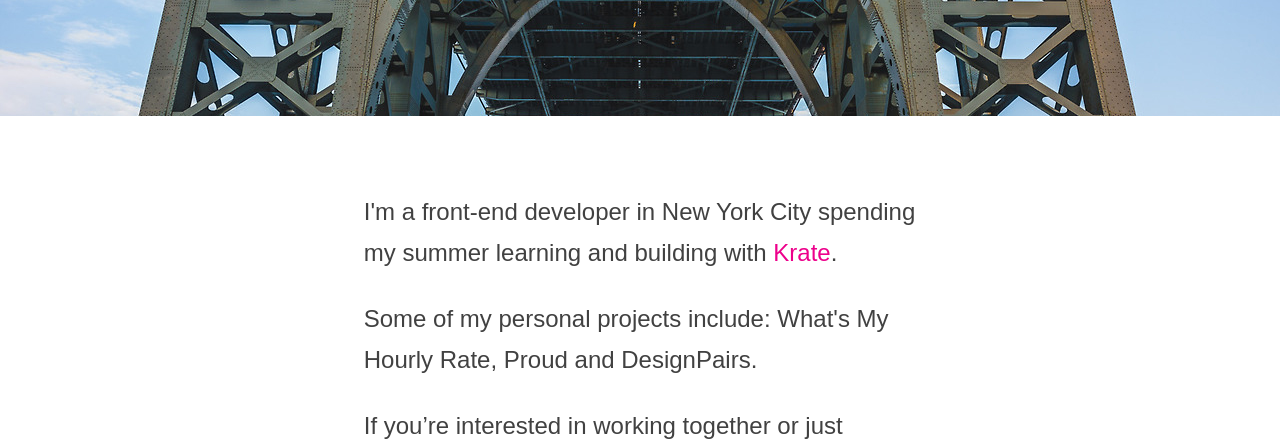
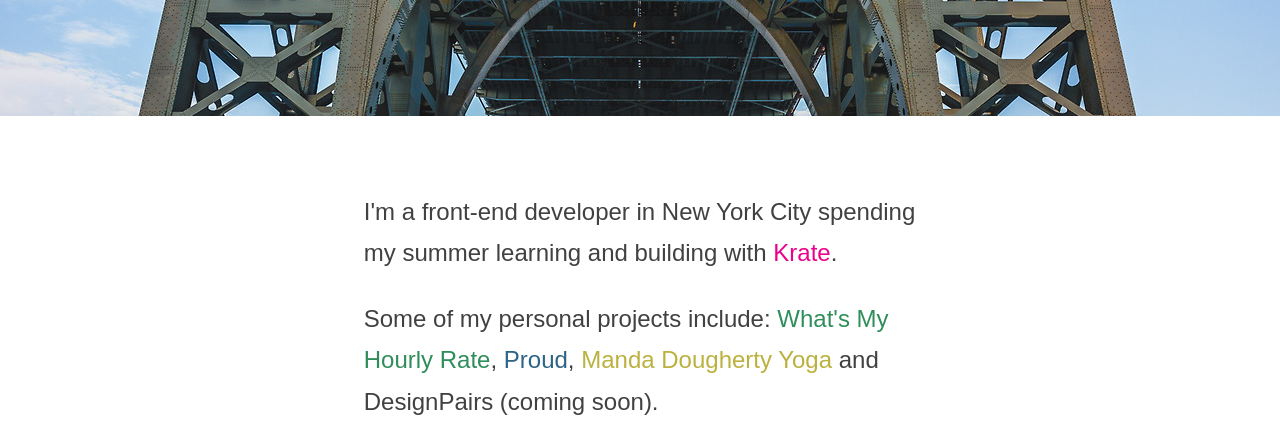
Before and after one commit to patrickbjohnson/pbj-site, a plain HTML site: page index.html in a window 1280 px wide. Shown: the part 329-772 px from the top of the page. Drawn offline with nearby package versions, Linux system fonts and the light colour scheme.

Commit message:
link updates

```diff
--- a/css/styles.css
+++ b/css/styles.css
@@ -85,6 +85,11 @@ a.work:visited	{color: #ED008B; font-variant: italic; text-decoration: none; mar
 	margin: auto;
 }
 
+	.info .wmhr { color: #2F8E5A; }
+	.info .prd 	{ color: #2D6486; }
+	.info .mdy 	{ color: #BBB13E; }
+
+
 footer {
 	margin: 40px 0 50px 0;
 	font-size: 1.625em;
--- a/index.html
+++ b/index.html
@@ -36,7 +36,7 @@
     <div class="wrapper">
         <section class="info">
             <p>I'm a front-end developer in New York City spending my summer learning and building with <a class="work" href="http://www.kratedesign.com" target="_blank">Krate</a>.</p>
-            <p>Some of my personal projects include: <a href="http://www.whatsmyhourlyrate.com" target="_blank">What's My Hourly Rate</a>, <a href="http://www.pbj.me/work/proud" target="_blank">Proud</a> and DesignPairs.</p>
+            <p>Some of my personal projects include: <a class="wmhr" href="http://www.whatsmyhourlyrate.com" target="_blank">What's My Hourly Rate</a>, <a class="prd" href="http://www.pbj.me/work/proud" target="_blank">Proud</a>, <a class="mdy" href="http://mandadougherty.com/">Manda Dougherty Yoga</a> and DesignPairs (coming soon).</p>
             <p>If you’re interested in working together or just starting a conversation, feel free to <a  href="mailto:im@pbj.me">say hello.</a></p>
         </section>
         <footer >
```
